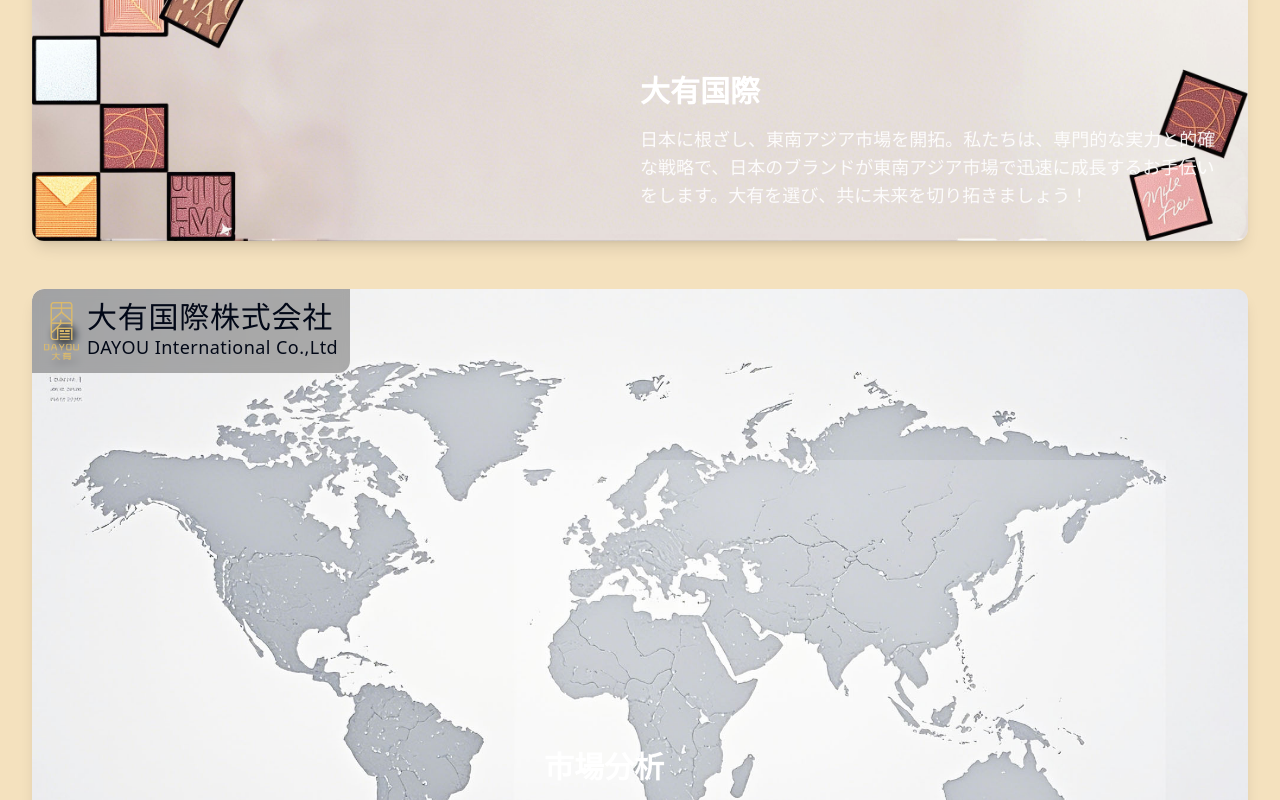
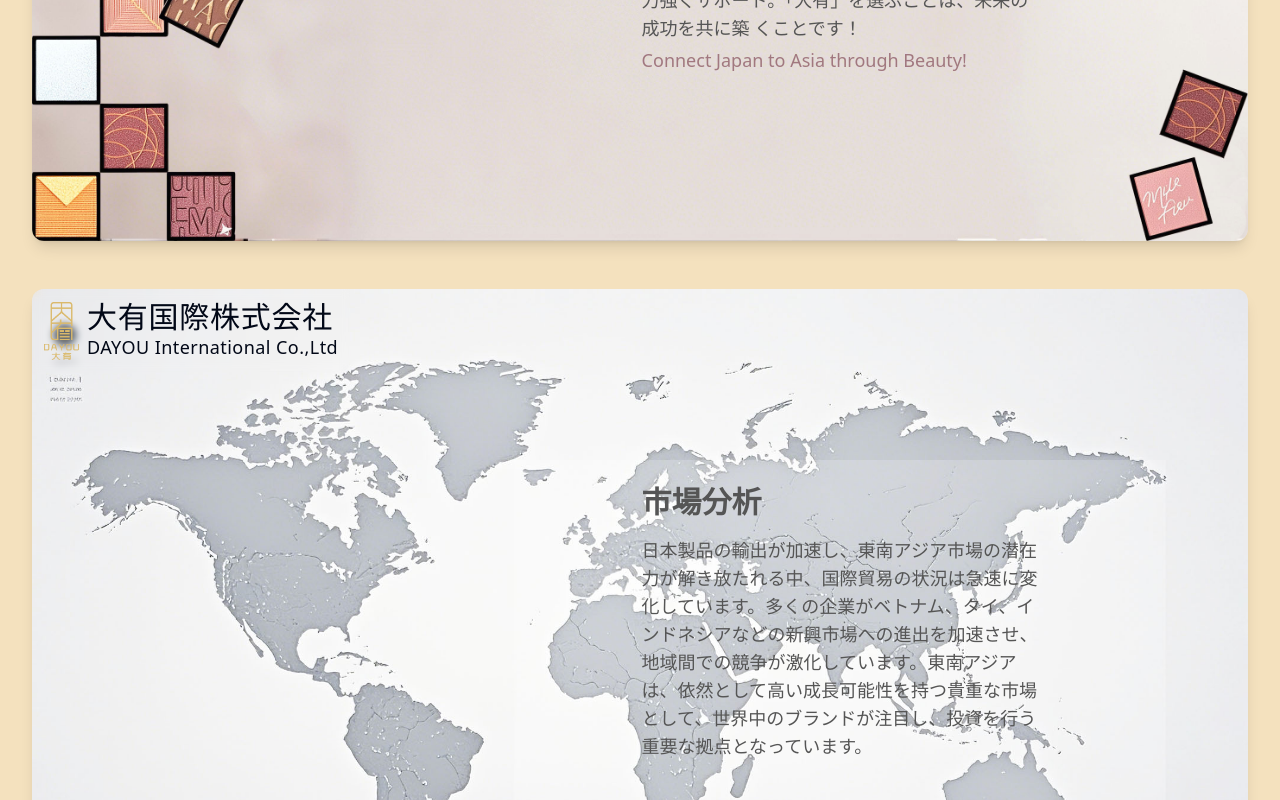
Before and after one commit to wangxinyang/dayou-site, a Next.js app: page / in a window 1280 px wide. Shown: the part 1300-2100 px from the top of the page. Built offline with nearby package versions, Linux system fonts and the light colour scheme.

Commit message:
fix: about_us styles

```diff
--- a/src/components/sections/about_us.tsx
+++ b/src/components/sections/about_us.tsx
@@ -23,7 +23,7 @@ export const AboutUs = () => {
         transition={{ duration: 0.8 }}
         className="flex flex-col gap-12 items-center"
       >
-        <h2 className="text-3xl lg:text-4xl font-bold text-foreground relative">
+        <h2 className="text-3xl lg:text-4xl font-bold text-[#555555] font-sans relative">
           私達について
           <div className="absolute -bottom-2 left-1/2 -translate-x-1/2 w-20 h-1 bg-primary rounded-full" />
         </h2>
@@ -36,15 +36,21 @@ export const AboutUs = () => {
             height={572}
             className="w-full h-auto object-cover"
           />
-          <div className="absolute top-0 left-0 bg-black/30 p-2 sm:p-3 rounded-br-lg backdrop-blur-sm">
+          <div className="absolute top-0 left-0 p-2 sm:p-3 rounded-br-lg backdrop-blur-sm">
             <SubLogo />
           </div>
-          <div className="absolute bottom-2 sm:bottom-8 right-2 sm:right-8 max-w-[85%] sm:max-w-xl text-white">
-            <h3 className="text-base sm:text-2xl lg:text-3xl font-bold mb-1 sm:mb-4">
-              大有国際
+          <div className="absolute bottom-0 sm:top-1/2 sm:-translate-y-1/2 right-0 sm:right-[15%] max-w-full sm:max-w-md p-3 sm:p-6 sm:rounded-lg">
+            <h3 className="text-sm sm:text-2xl lg:text-3xl font-bold mb-2 sm:mb-4 text-[#555555] font-sans text-center sm:text-left">
+              私達について
             </h3>
-            <p className="text-[10px] sm:text-sm lg:text-lg opacity-90 leading-tight sm:leading-relaxed">
-              日本に根ざし、東南アジア市場を開拓。私たちは、専門的な実力と的確な戦略で、日本のブランドが東南アジア市場で迅速に成長するお手伝いをします。大有を選び、共に未来を切り拓きましょう！
+            <p className="text-xs sm:text-sm lg:text-lg leading-snug sm:leading-relaxed font-sans text-[#555555] text-center sm:text-left">
+              私たちは日本に根ざし、東南アジア市場を積極的に開拓しています。
+              専門的な実力と的確な戦略で、日本ブランドの東南アジア市場での急
+              成長を力強くサポート。「大有」を選ぶことは、未来の成功を共に築
+              くことです！
+            </p>
+            <p className="text-xs sm:text-sm lg:text-lg leading-snug sm:leading-relaxed font-sans text-[#a1787f] mt-1 text-center sm:text-left">
+              Connect Japan to Asia through Beauty!
             </p>
           </div>
         </div>
@@ -57,14 +63,14 @@ export const AboutUs = () => {
             height={572}
             className="w-full h-auto object-cover"
           />
-          <div className="absolute top-0 left-0 bg-black/30 p-2 sm:p-3 rounded-br-lg backdrop-blur-sm">
+          <div className="absolute top-0 left-0 p-2 sm:p-3 rounded-br-lg backdrop-blur-sm">
             <SubLogo />
           </div>
-          <div className="absolute bottom-2 sm:bottom-8 right-2 sm:right-8 max-w-[85%] sm:max-w-2xl text-white">
-            <h3 className="text-base sm:text-2xl lg:text-3xl font-bold mb-1 sm:mb-4">
+          <div className="absolute bottom-0 sm:top-1/2 sm:-translate-y-1/2 right-0 sm:right-[15%] max-w-full sm:max-w-md p-3 sm:p-6 sm:rounded-lg">
+            <h3 className="text-sm sm:text-2xl lg:text-3xl font-bold mb-2 sm:mb-4 text-[#555555] font-sans text-center sm:text-left">
               市場分析
             </h3>
-            <p className="text-[10px] sm:text-sm lg:text-lg opacity-90 leading-tight sm:leading-relaxed">
+            <p className="text-xs sm:text-sm lg:text-lg leading-snug sm:leading-relaxed font-sans text-[#555555] text-center sm:text-left">
               日本製品の輸出が加速し、東南アジア市場の潜在力が解き放たれる中、国際貿易の状況は急速に変化しています。多くの企業がベトナム、タイ、インドネシアなどの新興市場への進出を加速させ、地域間での競争が激化しています。東南アジアは、依然として高い成長可能性を持つ貴重な市場として、世界中のブランドが注目し、投資を行う重要な拠点となっています。
             </p>
           </div>
@@ -87,7 +93,7 @@ export const AboutUs = () => {
                       height={335}
                       className="w-[100%] h-auto transition-transform duration-300 group-hover:scale-105"
                     />
-                    <div className="absolute bottom-2 left-2 right-2 text-white text-sm font-bold text-center bg-black/30 px-2 py-1 rounded">
+                    <div className="absolute bottom-2 left-2 right-2 text-[#555555] text-sm font-bold text-center px-2 py-1 rounded font-sans">
                       赤道の未来都市・インドネシア
                     </div>
                   </div>
@@ -101,7 +107,7 @@ export const AboutUs = () => {
                       height={335}
                       className="w-[100%] h-auto transition-transform duration-300 group-hover:scale-105"
                     />
-                    <div className="absolute bottom-2 left-2 right-2 text-white text-sm font-bold text-center bg-black/30 px-2 py-1 rounded">
+                    <div className="absolute bottom-2 left-2 right-2 text-[#555555] text-sm font-bold text-center px-2 py-1 rounded font-sans">
                       赤道の未来都市・インドネシア
                     </div>
                   </div>
@@ -117,7 +123,7 @@ export const AboutUs = () => {
                       height={350}
                       className="w-[100%] h-auto transition-transform duration-300 group-hover:scale-105"
                     />
-                    <div className="absolute bottom-2 left-2 right-2 text-white text-sm font-bold text-center bg-black/30 px-2 py-1 rounded">
+                    <div className="absolute bottom-2 left-2 right-2 text-[#555555] text-sm font-bold text-center px-2 py-1 rounded font-sans">
                       赤道の未来都市・インドネシア
                     </div>
                   </div>
@@ -133,7 +139,7 @@ export const AboutUs = () => {
                       height={295}
                       className="h-[510px] w-auto transition-transform duration-300 group-hover:scale-105"
                     />
-                    <div className="absolute bottom-2 left-2 right-2 text-white text-sm font-bold text-center bg-black/30 px-2 py-1 rounded">
+                    <div className="absolute bottom-2 left-2 right-2 text-[#555555] text-sm font-bold text-center px-2 py-1 rounded font-sans">
                       赤道の未来都市・インドネシア
                     </div>
                   </div>
@@ -149,7 +155,7 @@ export const AboutUs = () => {
                       height={350}
                       className="w-[100%] h-auto transition-transform duration-300 group-hover:scale-105"
                     />
-                    <div className="absolute bottom-2 left-2 right-2 text-white text-sm font-bold text-center bg-black/30 px-2 py-1 rounded">
+                    <div className="absolute bottom-2 left-2 right-2 text-[#555555] text-sm font-bold text-center px-2 py-1 rounded font-sans">
                       赤道の未来都市・インドネシア
                     </div>
                   </div>
@@ -165,7 +171,7 @@ export const AboutUs = () => {
                       height={350}
                       className="w-[100%] h-auto transition-transform duration-300 group-hover:scale-105"
                     />
-                    <div className="absolute bottom-2 left-2 right-2 text-white text-sm font-bold text-center bg-black/30 px-2 py-1 rounded">
+                    <div className="absolute bottom-2 left-2 right-2 text-[#555555] text-sm font-bold text-center px-2 py-1 rounded font-sans">
                       霧の摩天楼・ベトナム
                     </div>
                   </div>
@@ -181,7 +187,7 @@ export const AboutUs = () => {
                       height={350}
                       className="w-[100%] h-auto transition-transform duration-300 group-hover:scale-105"
                     />
-                    <div className="absolute bottom-2 left-2 right-2 text-white text-sm font-bold text-center bg-black/30 px-2 py-1 rounded">
+                    <div className="absolute bottom-2 left-2 right-2 text-[#555555] text-sm font-bold text-center px-2 py-1 rounded font-sans">
                       霧の摩天楼・ベトナム
                     </div>
                   </div>
@@ -197,7 +203,7 @@ export const AboutUs = () => {
                       height={350}
                       className="w-[100%] h-auto transition-transform duration-300 group-hover:scale-105"
                     />
-                    <div className="absolute bottom-2 left-2 right-2 text-white text-sm font-bold text-center bg-black/30 px-2 py-1 rounded">
+                    <div className="absolute bottom-2 left-2 right-2 text-[#555555] text-sm font-bold text-center px-2 py-1 rounded font-sans">
                       霧の摩天楼・ベトナム
                     </div>
                   </div>
@@ -213,7 +219,7 @@ export const AboutUs = () => {
                       height={295}
                       className="h-[510px] w-auto transition-transform duration-300 group-hover:scale-105"
                     />
-                    <div className="absolute bottom-2 left-2 right-2 text-white text-sm font-bold text-center bg-black/30 px-2 py-1 rounded">
+                    <div className="absolute bottom-2 left-2 right-2 text-[#555555] text-sm font-bold text-center px-2 py-1 rounded font-sans">
                       霧の摩天楼・ベトナム
                     </div>
                   </div>
@@ -229,7 +235,7 @@ export const AboutUs = () => {
                       height={350}
                       className="w-[100%] h-auto transition-transform duration-300 group-hover:scale-105"
                     />
-                    <div className="absolute bottom-2 left-2 right-2 text-white text-sm font-bold text-center bg-black/30 px-2 py-1 rounded">
+                    <div className="absolute bottom-2 left-2 right-2 text-[#555555] text-sm font-bold text-center px-2 py-1 rounded font-sans">
                       夜の黄金国・タイ
                     </div>
                   </div>
@@ -245,7 +251,7 @@ export const AboutUs = () => {
                       height={350}
                       className="w-[100%] h-auto transition-transform duration-300 group-hover:scale-105"
                     />
-                    <div className="absolute bottom-2 left-2 right-2 text-white text-sm font-bold text-center bg-black/30 px-2 py-1 rounded">
+                    <div className="absolute bottom-2 left-2 right-2 text-[#555555] text-sm font-bold text-center px-2 py-1 rounded font-sans">
                       夜の黄金国・タイ
                     </div>
                   </div>
@@ -261,7 +267,7 @@ export const AboutUs = () => {
                       height={350}
                       className="w-[100%] h-auto transition-transform duration-300 group-hover:scale-105"
                     />
-                    <div className="absolute bottom-2 left-2 right-2 text-white text-sm font-bold text-center bg-black/30 px-2 py-1 rounded">
+                    <div className="absolute bottom-2 left-2 right-2 text-[#555555] text-sm font-bold text-center px-2 py-1 rounded font-sans">
                       夜の黄金国・タイ
                     </div>
                   </div>
@@ -277,7 +283,7 @@ export const AboutUs = () => {
                       height={350}
                       className="w-[100%] h-auto transition-transform duration-300 group-hover:scale-105"
                     />
-                    <div className="absolute bottom-2 left-2 right-2 text-white text-sm font-bold text-center bg-black/30 px-2 py-1 rounded">
+                    <div className="absolute bottom-2 left-2 right-2 text-[#555555] text-sm font-bold text-center px-2 py-1 rounded font-sans">
                       夜の黄金国・タイ
                     </div>
                   </div>
```
